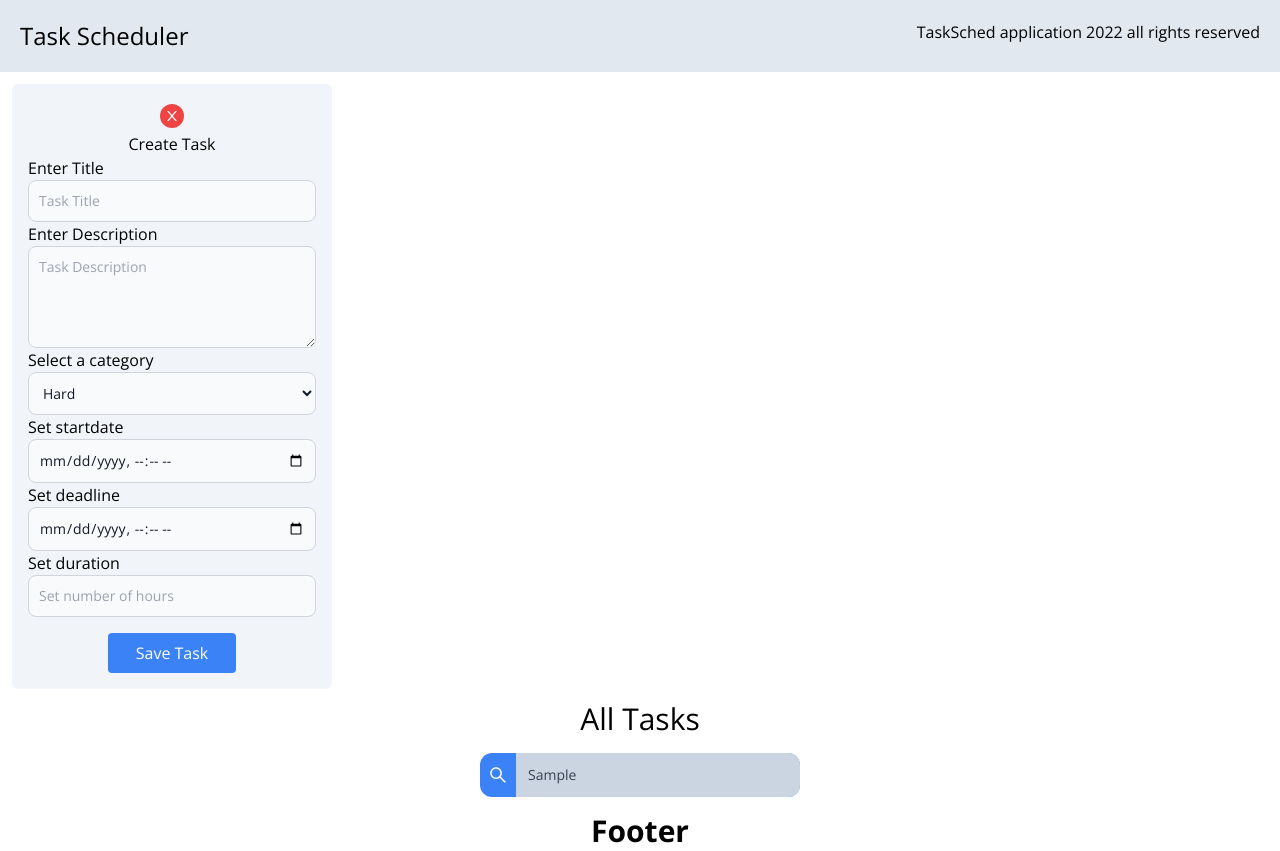
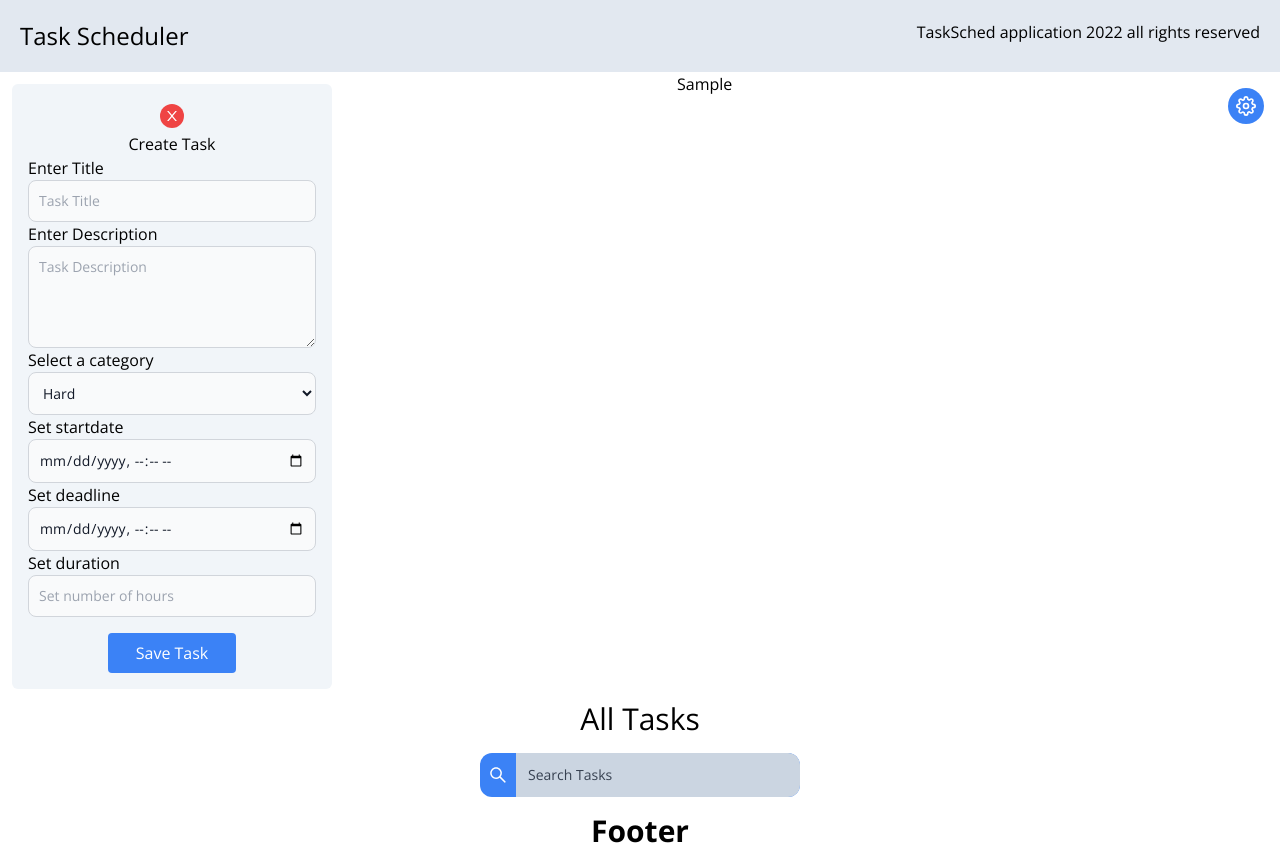
Before and after one commit to JamesTTTT/TaskScheduler, a React (Create React App) app: page / in a window 1280 px wide. Both pictures are taken after typing "Sample" into the empty fields and a click on the button "Add New Task". Built offline with nearby package versions, Linux system fonts and the light colour scheme.

Commit message:
Added a way to edit already established tasks and started working on a way for the user to input the amount of time they have in their day work on taks

```diff
--- a/src/App.js
+++ b/src/App.js
@@ -2,7 +2,7 @@
 import taskManage from './manage/taskmanager'
 import { useState, useEffect } from 'react';
 
-import { AddTask, Header, Footer, TaskList } from './components';
+import { AddTask, Header, Footer, TaskList, Settings } from './components';
 
 function App() {
 
@@ -14,6 +14,7 @@
 
   const updateTask = (newTasks) => {
     setLoadedTasks(newTasks)
+    taskManage.saveTasks(newTasks)
   }
 
   return (
@@ -23,7 +24,10 @@
 
       </div>
       <div className='mb-auto'>
-        <AddTask loadedTasks={loadedTasks} updateTask={updateTask}/>
+        <div className="flex justify-between">
+          <AddTask loadedTasks={loadedTasks} updateTask={updateTask}/>
+          <Settings/>
+        </div>
         <TaskList loadedTasks={loadedTasks} updateTask={updateTask}/>
       </div>
       <div>
--- a/src/components/AddTask.jsx
+++ b/src/components/AddTask.jsx
@@ -7,7 +7,7 @@
 
 const AddTask = ({loadedTasks, updateTask}) => {
 
-  const [showAdd, setShowAdd] = useState(false);
+  const [showForm, setShowForm] = useState(false);
   const [deadline, setDeadline] = useState(new Date());
   const [startDate, setStartDate] = useState(new Date());
   const [taskCategory, setTaskCategory] = useState("");
@@ -17,11 +17,11 @@
   const [taskStatus, setTaskStatus] = useState("Ongoing")
 
 
-  const displayAdd = () =>{
-    if (showAdd) {
-      setShowAdd(false)
+  const displayForm = () =>{
+    if (showForm) {
+      setShowForm(false)
     } else {
-      setShowAdd(true)
+      setShowForm(true)
     }
   }
 
@@ -50,15 +50,15 @@
     }
 
     updateTask(allTasks)
-    taskManage.saveTasks(allTasks)
-    setShowAdd(false)
+    //taskManage.saveTasks(allTasks)
+    setShowForm(false)
   }
 
   return (
       <>
-      {showAdd ? (
+      {showForm ? (
         <TaskForm
-          displayAdd={displayAdd}
+          displayForm={displayForm}
           handleSave={handleSave}
           setDeadline={setDeadline}
           setStartDate={setStartDate}
@@ -72,7 +72,7 @@
 
     <div className='p-4'>
         <button
-        onClick={displayAdd}
+        onClick={displayForm}
         className='flex overflow-hidden text-white font-bold bg-blue-500 p-2 rounded
         whitespace-nowrap transition ease-in-out delay-50 hover:bg-indigo-500'>
             <span className='inline-flex'>Add New Task</span>
--- /dev/null
+++ b/src/components/Settings.jsx
@@ -0,0 +1,24 @@
+import React from 'react'
+import {FiSettings} from 'react-icons/fi'
+import { useState } from 'react'
+
+const Settings = () => {
+    const [time, setTime] = useState(0)
+
+    return (
+        <>
+        <div>
+            <div>
+                <input type="text" />
+            </div>
+        </div>
+        <div className='p-4'>
+            <button className='p-2 bg-blue-500 rounded-full text-xl transition hover:bg-blue-600'>
+                <FiSettings className='text-white'/>
+            </button>
+        </div>
+        </>
+    )
+}
+
+export default Settings
--- a/src/components/TaskForm.jsx
+++ b/src/components/TaskForm.jsx
@@ -2,7 +2,7 @@
 import {BiAddToQueue}from 'react-icons/bi'
 import {AiOutlineClose} from 'react-icons/ai'
 
-const TaskForm = ({ displayAdd,
+const TaskForm = ({ displayForm,
                     handleSave,
                     setDeadline,
                     setStartDate,
@@ -23,7 +23,7 @@
           onSubmit={handleSave}
           className='bg-slate-100 flex flex-col w-80 items-center rounded-md p-4'>
             <button
-              onClick={displayAdd}
+              onClick={displayForm}
               className='m-1 p-1 bg-red-500 text-white rounded-xl'
               >
               <AiOutlineClose/>
--- a/src/components/TaskList.jsx
+++ b/src/components/TaskList.jsx
@@ -1,10 +1,30 @@
 import React from 'react'
 import { useState } from 'react'
 import {AiOutlineDelete, AiOutlineEdit} from 'react-icons/ai'
+import TaskForm from './TaskForm'
 import Search from './Search'
 
 
 const TaskList = ({loadedTasks, updateTask, searchPhrase}) => {
+
+    const [showForm, setShowForm] = useState(false)
+
+    const [deadline, setDeadline] = useState(new Date());
+    const [startDate, setStartDate] = useState(new Date());
+    const [taskCategory, setTaskCategory] = useState("");
+    const [taskTitle, setTaskTitle] = useState("");
+    const [taskDescription, setTaskDescription] = useState("");
+    const [taskDurartion, setTaskDuration] = useState(0);
+
+    const [selectedTaskID, setSelectedTaskId] = useState(0)
+
+    const displayForm = () =>{
+        if (showForm) {
+          setShowForm(false)
+        } else {
+          setShowForm(true)
+        }
+      }
 
     const handleDelete = (id) => {
         //console.log(id)
@@ -14,14 +34,37 @@
         updateTask(updatedTaskList)
     }
 
-    // const handleEdit = (id) => {
-    //     console.log(id)
-    //     const taskToEdit = loadedTasks.filter((task) =>{
-    //         return id === task.id
-    //     })
+    const newDetails = (id) => {
+        let updatedTaskList = loadedTasks.map(task => {
+            if (task.id === id) {
+                return {
+                    ...task,
+                    title: taskTitle,
+                    description: taskDescription,
+                    category: taskCategory,
+                    startdate: startDate.toDateString(),
+                    deadline: deadline.toDateString(),
+                    duration: taskDurartion,
+                    status: "edited",
+                }
+            }
+            return task
+        })
+        console.log(updatedTaskList)
+        return updatedTaskList
+    }
 
-    //     //updateTask(updatedTaskList)
-    // }
+    const handleEdit = (id) => {
+        //console.log(id)
+        setShowForm(true)
+        setSelectedTaskId(id)
+    }
+
+    const handleUpdateTaskList = () =>{
+        let updatedTaskList = newDetails(selectedTaskID)
+
+        updateTask(updatedTaskList)
+    }
 
     const Tasks = () => {
         if (loadedTasks) {
@@ -50,7 +93,7 @@
 
                         <div className='pt-3 flex justify-end'>
                             <button
-                            //onClick={()=>handleDelete(item.id)}
+                            onClick={()=>handleEdit(item.id)}
                             className='text-2xl p-2 bg-slate-700 rounded-3xl text-white
                             hover:bg-blue-700 transition-colors mx-1'>
                                 <AiOutlineEdit/>
@@ -62,7 +105,6 @@
                             hover:bg-red-700 transition-colors mx-1'>
                                 <AiOutlineDelete/>
                             </button>
-
                         </div>
 
                     </div>
@@ -73,13 +115,29 @@
 
 
   return (
-    <div>
+    <>
+        {showForm ? (
+            <div className='flex row justify-center items-center'>
+            <TaskForm
+              displayForm={displayForm}
+              handleSave={handleUpdateTaskList}
+              setDeadline={setDeadline}
+              setStartDate={setStartDate}
+              setTaskCategory={setTaskCategory}
+              setTaskTitle={setTaskTitle}
+              setTaskDescription={setTaskDescription}
+              setTaskDuration={setTaskDuration}
+            />
+            </div>
+        ) :
         <div className='flex flex-row justify-center flex-wrap'>
             {Tasks()}
         </div>
-    </div>
+        }
+    </>
   )
 }
+
 
 const FilteredList = ({loadedTasks, updateTask}) =>{
     const [searchPhrase, setSearchPhrase] = useState("")
--- a/src/components/index.jsx
+++ b/src/components/index.jsx
@@ -2,4 +2,5 @@
 export { default as Footer } from './Footer';
 export { default as AddTask } from './AddTask';
 export { default as TaskList } from './TaskList';
-export { default as Search } from './Search'
+export { default as Search } from './Search';
+export { default as Settings } from './Settings'
```
